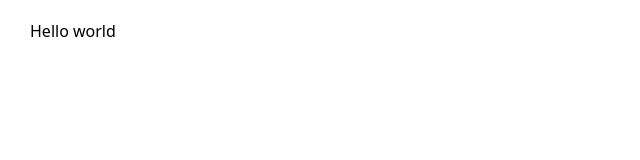
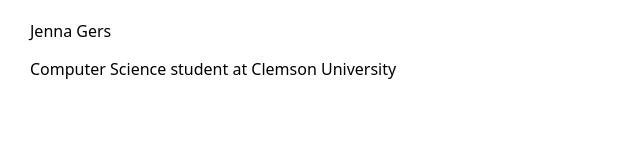
Before and after one commit to jennagers3/my-site, a plain HTML site: page index.html in a window 1280 px wide. Shown: the whole page, without its empty margins (0-640 px from the left). Drawn offline with Linux system fonts and the light colour scheme.

Commit message:
Update index.html

```diff
--- a/index.html
+++ b/index.html
@@ -2,7 +2,8 @@
 <html>
   <head><meta charset="utf-8"><title>My Site</title></head>
   <body style="font-family: system-ui; max-width: 720px; margin: 20px 0 0 30px;">
-  <p>Hello world</p>
+  <p>Jenna Gers<p>
+    <p>Computer Science student at Clemson University</p>
 
 </body>
 </html>
```
